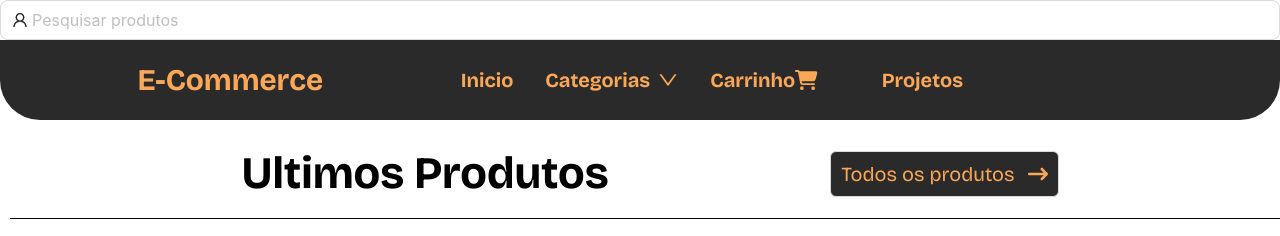
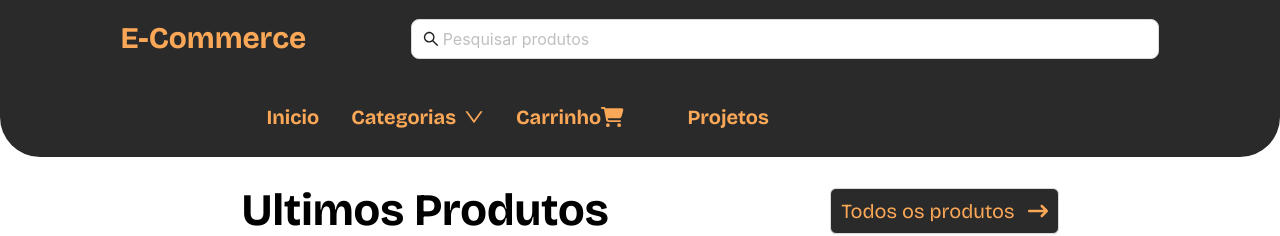
Before and after one commit to Reis567/ecommerce-api, a React (Vite) app in the folder frontend/: page / in a window 1280 px wide. Shown: the top 236 px of the page. Built offline with nearby package versions, Linux system fonts and the light colour scheme.

Commit message:
Feat : searchbar size and title location

```diff
--- a/frontend/src/components/Header/Header.styles.tsx
+++ b/frontend/src/components/Header/Header.styles.tsx
@@ -21,6 +21,21 @@ export const NavContainer = styled.div`
   border-bottom-left-radius: 40px;
   border-bottom-right-radius: 40px;
 
+
+
+  &.responsive_nav {
+    transform:none;
+  }
+`;
+
+export const SearchContainer = styled.div`
+  width: 100%;
+  background: #2a2a2a;
+  display: flex;
+  align-items: center;
+  justify-content: space-evenly;
+  padding: 1rem;
+  color: #727377;
 
 
   &.responsive_nav {
--- a/frontend/src/components/Header/Header.tsx
+++ b/frontend/src/components/Header/Header.tsx
@@ -1,6 +1,6 @@
 import React, { useState } from 'react';
 import { FaBars, FaTimes } from 'react-icons/fa';
-import {NavContainer,HeaderCont, Nav, NavTitle, SLink } from './Header.styles.tsx';
+import {NavContainer,SearchContainer,HeaderCont, Nav, NavTitle, SLink } from './Header.styles.tsx';
 import SearchBar from '../SearchBar/SearchBar.tsx'; // Importe o componente de campo de pesquisa aqui
 import DropPerso from '../Dropdown/Dropdown.tsx';
 import { Link } from 'react-router-dom';
@@ -15,16 +15,18 @@ const Header: React.FC = () => {
     };
 
     return (
-        <HeaderCont>
-            <SearchBar />
+            <HeaderCont>
+            <SearchContainer>
+                    <NavTitle>
+                        <Link to={"/"}>
+                            E-Commerce
+                        </Link>
+                    </NavTitle>
+                <SearchBar />
+            </SearchContainer>
 
             <NavContainer>
 
-                <NavTitle>
-                    <Link to={"/"}>
-                        E-Commerce
-                    </Link>
-                </NavTitle>
 
                 <Nav isOpen={isNavOpen} as="div">
                     <SLink to="/" onClick={toggleNavBar}>Inicio</SLink>
--- a/frontend/src/components/SearchBar/SearchBar.tsx
+++ b/frontend/src/components/SearchBar/SearchBar.tsx
@@ -1,12 +1,14 @@
 import React from 'react';
-import { Input } from 'antd';
-import { UserOutlined } from '@ant-design/icons';
+
+import { SearchOutlined } from '@ant-design/icons';
+import {InputSty} from './Searchbar.styles'
+
 
 const SearchBar: React.FC = () => (
-  <Input
+  <InputSty
     size="large"
     placeholder="Pesquisar produtos"
-    prefix={<UserOutlined />}
+    prefix={<SearchOutlined />}
   />
 );
 
--- a/frontend/src/components/SearchBar/Searchbar.styles.tsx
+++ b/frontend/src/components/SearchBar/Searchbar.styles.tsx
@@ -0,0 +1,7 @@
+import { Input } from 'antd';
+import styled from 'styled-components'
+
+
+export const InputSty = styled(Input)`
+width: 60%;
+`
```
